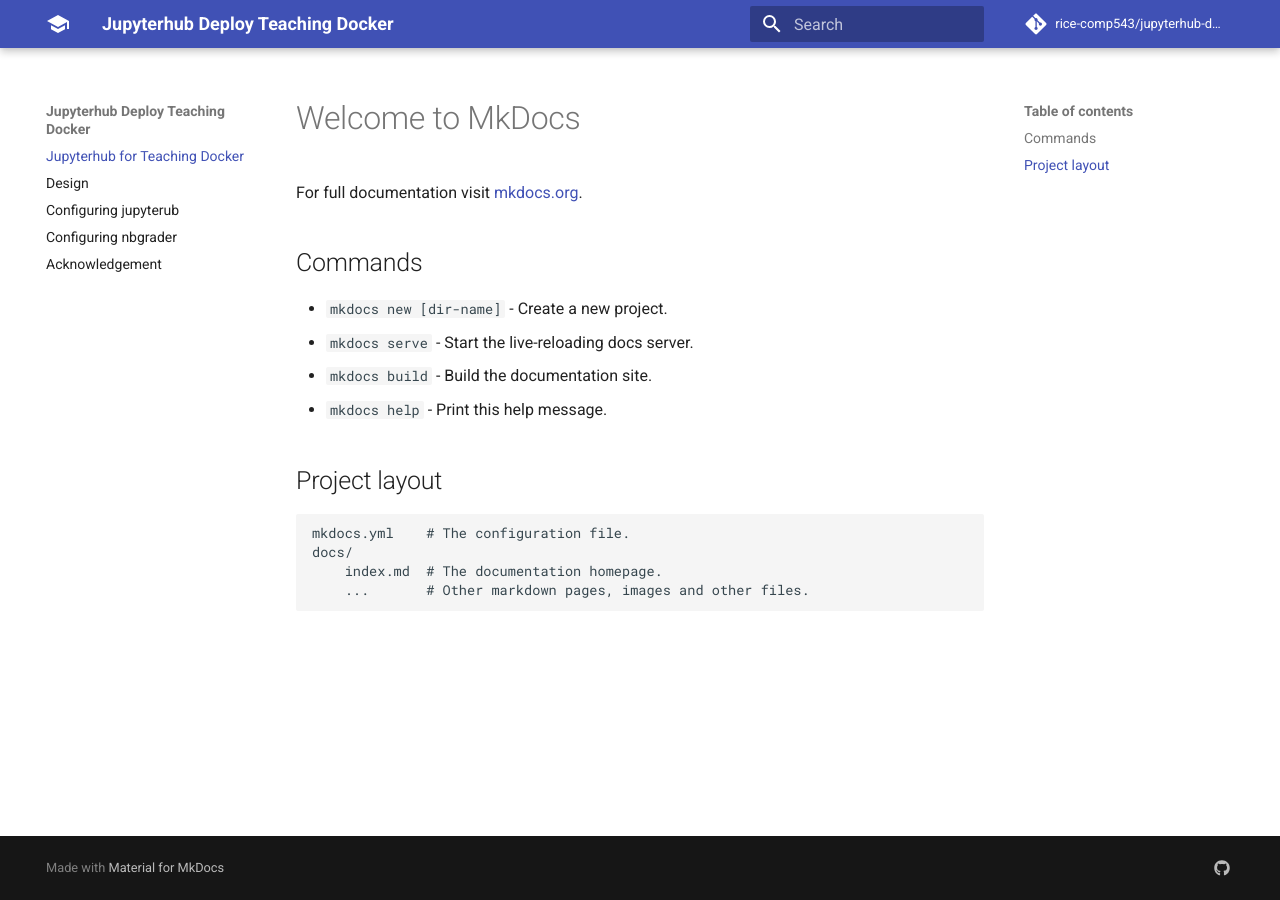
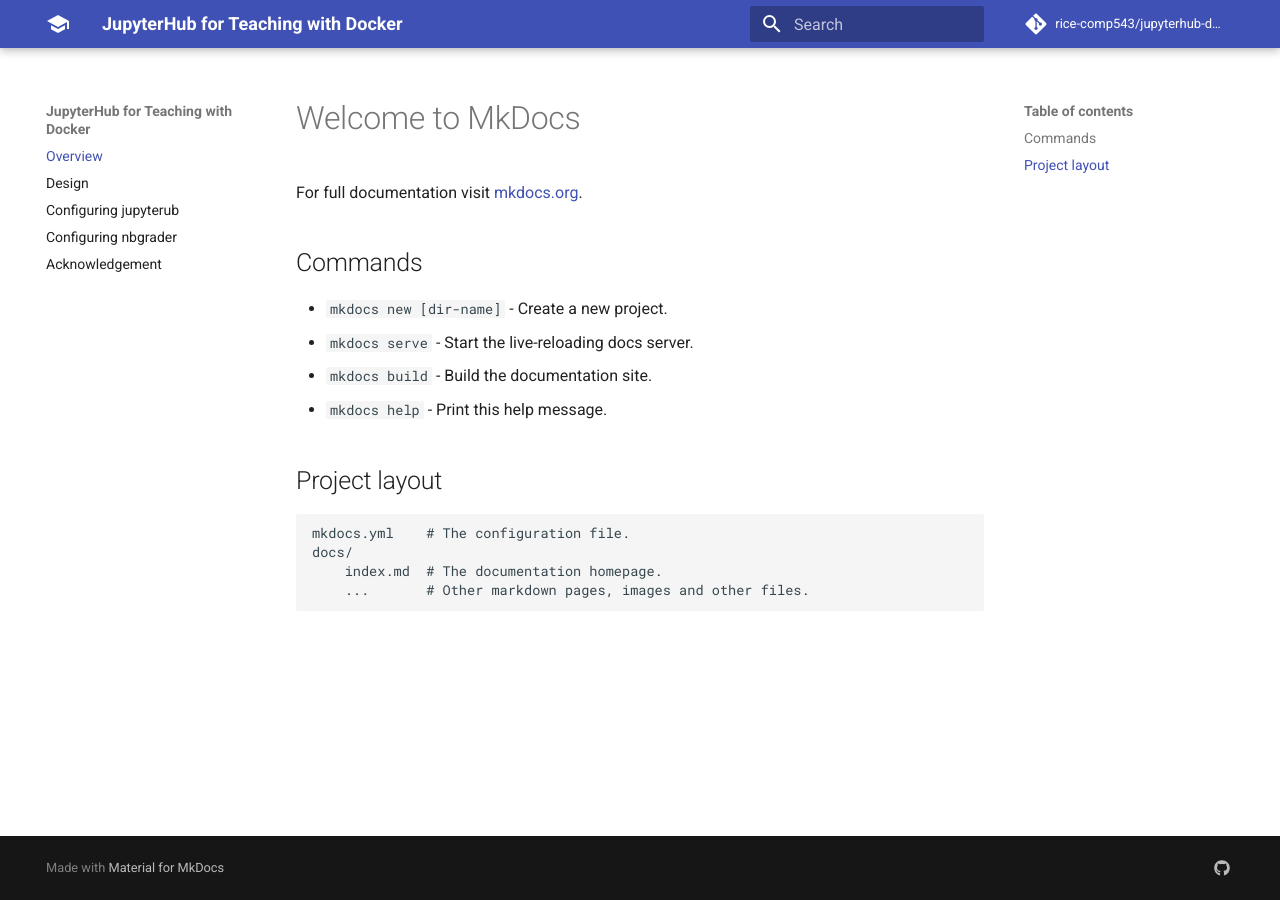
Before and after one commit to gvacaliuc/jupyterhub-deploy-teaching-docker, an MkDocs documentation site: the page built from docs/index.md, in a window 1280 px wide. Built offline with MkDocs 1.6.1 and Material for MkDocs 9.7.7, drawn with Linux system fonts in a browser that asks for light colours; comment, search, counter and statistics services are not loaded.

```diff
--- a/mkdocs.yml
+++ b/mkdocs.yml
@@ -1,4 +1,4 @@
-site_name: Jupyterhub Deploy Teaching Docker
+site_name: JupyterHub for Teaching with Docker
 theme:
   name: 'material'
   palette:
@@ -40,7 +40,7 @@ markdown_extensions:
       custom_checkbox: true
   - pymdownx.tilde
 nav:
-  - Jupyterhub for Teaching Docker: index.md
+  - Overview: index.md
   - Design: design.md
   - Configuring jupyterub: hub-configuration.md
   - Configuring nbgrader: nbgrader-configuration.md
```
Also changed, not shown: .drone.yml (+7 -1 lines), 2 other files.
